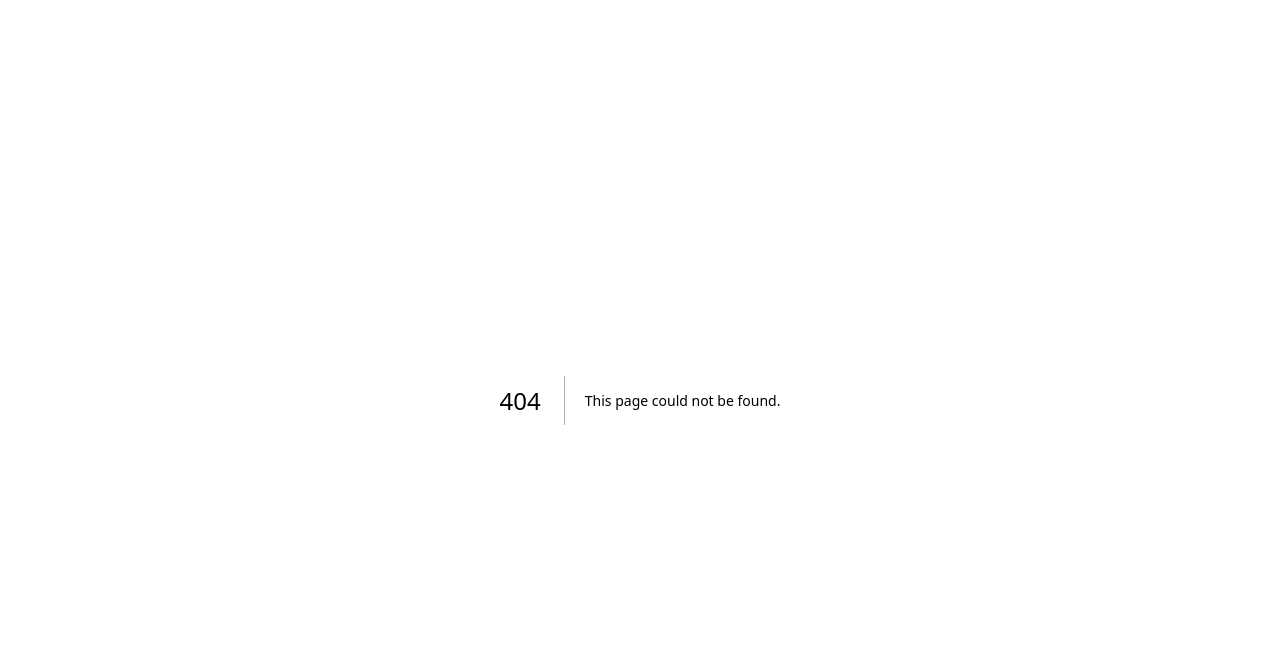
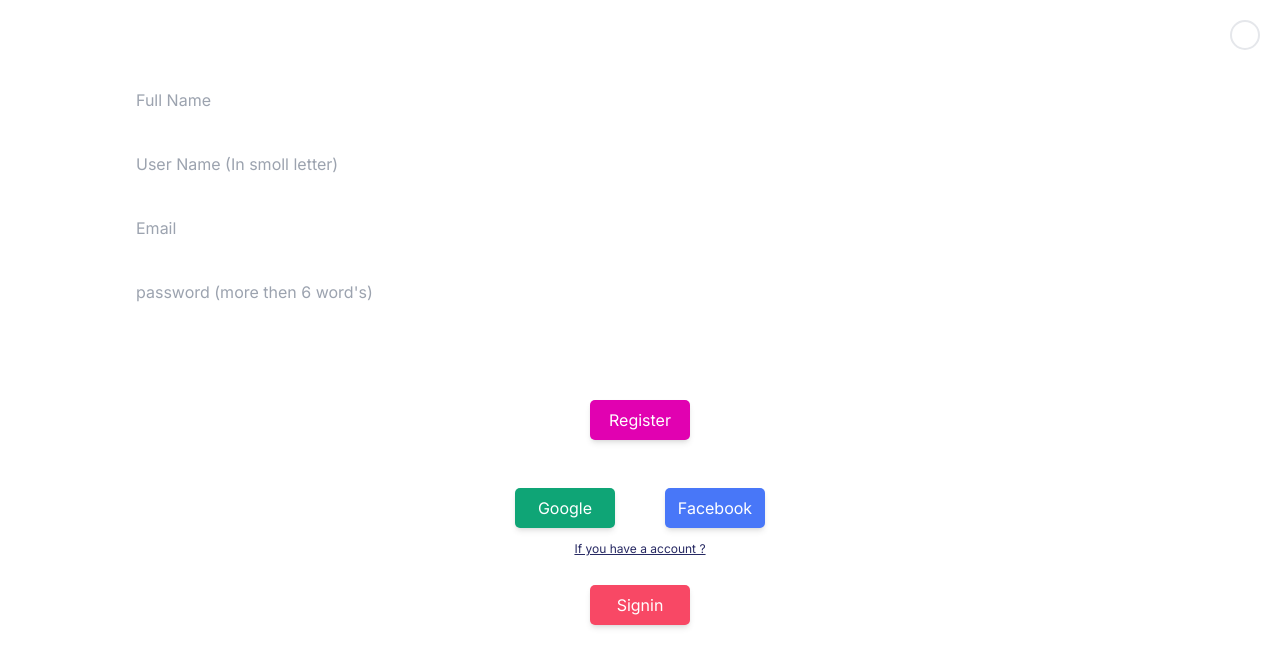
Before and after one commit to anonto42/Next.js-Video-App, a Next.js app: page /register in a window 1280 px wide. Before the commit this address had no page. Shown: the top 666 px of the page. Built offline with nearby package versions, Linux system fonts and the light colour scheme.

Commit message:
registetion page added

```diff
--- /dev/null
+++ b/src/app/register/Layout.tsx
@@ -0,0 +1,13 @@
+import React from 'react'
+
+const Layout = ( {children} : any ) => {
+  return (
+    <div className='w-full h-svh'>
+        {
+            children
+        }
+    </div>
+  )
+}
+
+export default Layout
--- /dev/null
+++ b/src/app/register/page.tsx
@@ -0,0 +1,41 @@
+import React from 'react'
+import Layout from './Layout'
+
+const page = () => {
+  return (
+    <Layout>
+        <div className='w-full h-full'>
+          <div className="h-[50vh] w-full px-5">
+            <div className='relative h-[60px] pt-5 mb-5'>
+              <div title='Click for return' className="border-[2px] absolute right-0 rounded-full w-[30px] h-[30px] cursor-pointer"></div>
+            </div>
+            <div className='flex justify-center items-center'>
+              <div>
+                <input placeholder='Full Name' className='h-[40px] mb-6 text-[#0f1836] w-full max-w-[700px] outline-none px-3 rounded-[5px] overflow-hidden' type="text" />
+                <input placeholder='User Name (In smoll letter)' className='h-[40px] mb-6 text-[#0f1836] w-full max-w-[700px] outline-none px-3 rounded-[5px] overflow-hidden' type="email" />
+                <input placeholder='Email' className='h-[40px] mb-6 text-[#0f1836] w-full max-w-[700px] outline-none px-3 rounded-[5px] overflow-hidden' type="email" />
+                <input placeholder="password (more then 6 word's)" className='h-[40px] mb-6 text-[#0f1836] w-full max-w-[700px] outline-none px-3 rounded-[5px] overflow-hidden' type="password"  />
+              </div>
+            </div>
+          </div>
+          <div className="h-[35vh] w-full flex justify-center text-center text-white">
+            <div>
+            <button className='w-[100px] h-[40px] rounded-[5px] bg-[#e101b1] active:scale-105 duration-100 shadow-md ease-in-out'>Register</button>
+              <h2 className='mt-3 mb-3'>OR</h2>
+              <div className='flex justify-between w-[250px]'>
+                <button className='w-[100px] h-[40px] rounded-[5px] bg-[#0fa576] active:scale-105 duration-100 shadow-md ease-in-out'>Google</button>
+                <button className='w-[100px] h-[40px] rounded-[5px] bg-[#4877f8] active:scale-105 duration-100 shadow-md ease-in-out'>Facebook</button>
+              </div>
+              <div>
+                <h2 className='text-[10px] mt-3'><span className='underline text-[#272963] text-[12px]'>If you have a account ?</span> <br /> Then Login </h2>
+                <button className='w-[100px] mt-3 h-[40px] rounded-[5px] bg-[#f84865] active:scale-105 duration-100 shadow-md ease-in-out'>Signin</button>
+              </div>
+            </div>
+          </div>
+          <div className="h-[vh] w-full"></div>
+        </div>
+    </Layout>
+  )
+}
+
+export default page
```
